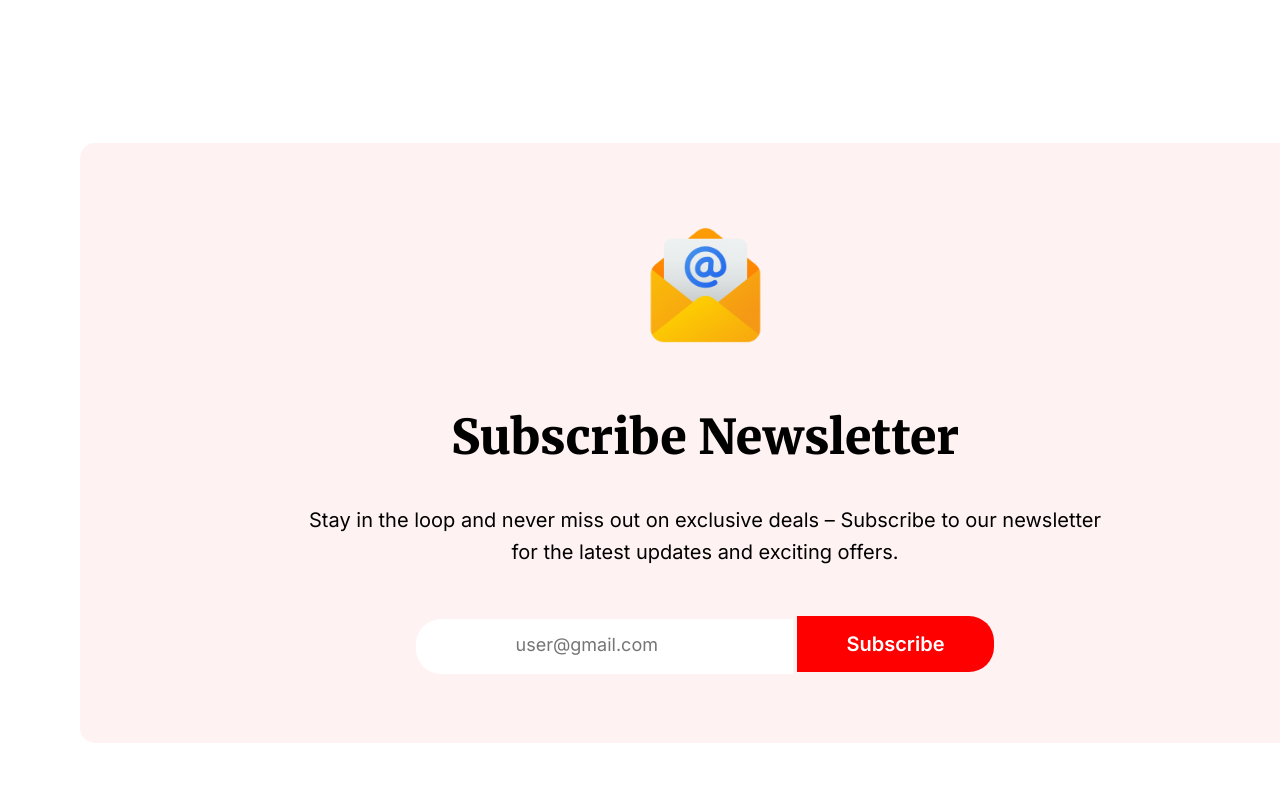
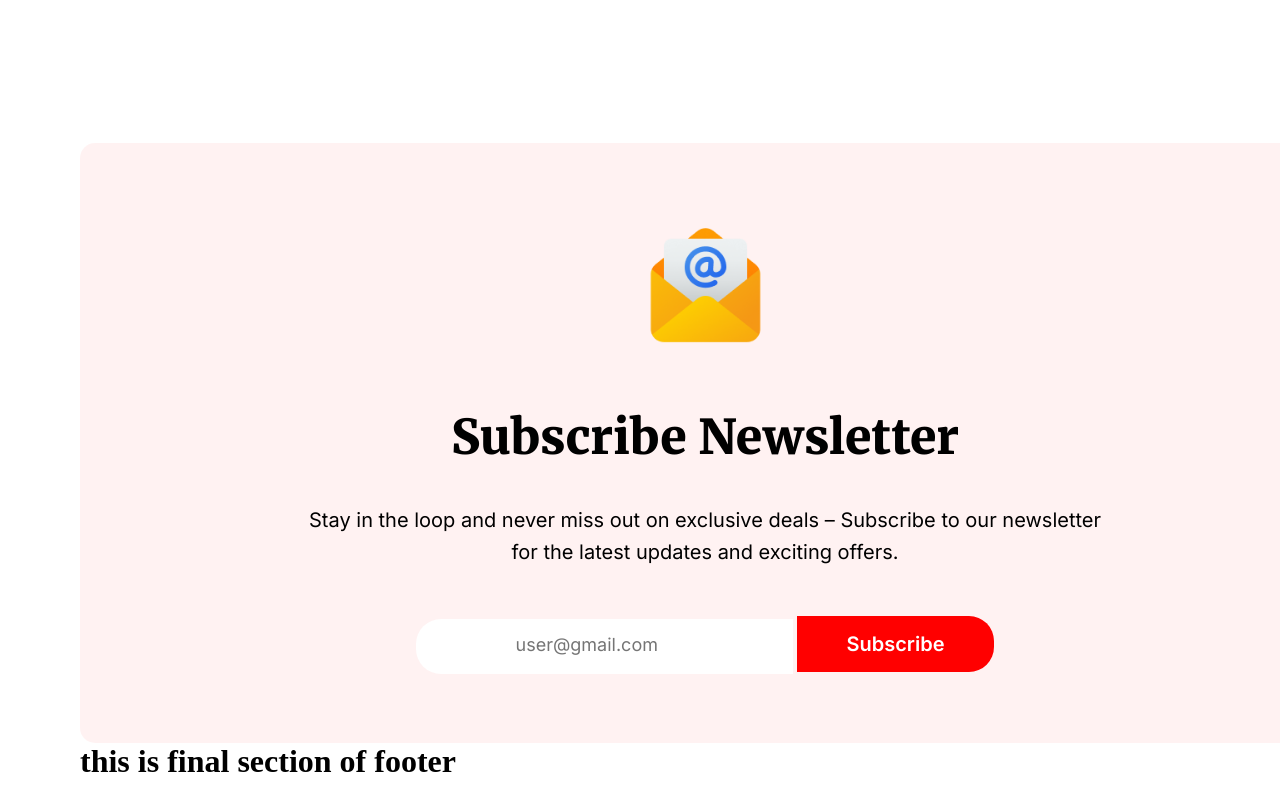
Before and after one commit to kaziabulhasib/batch9-assignment1, a plain HTML site: page index.html in a window 1280 px wide. Shown: the part 3513-4313 px from the top of the page. Before the commit the page ends 4276 px from the top, so only its background shows below. Drawn offline with Linux system fonts and the light colour scheme.

Commit message:
testing for re log in

```diff
--- a/index.html
+++ b/index.html
@@ -70,6 +70,8 @@
         </div>
       </div>
     </main>
-    <footer></footer>
+    <footer>
+      <h1>this is final section of footer</h1>
+    </footer>
   </body>
 </html>
```
